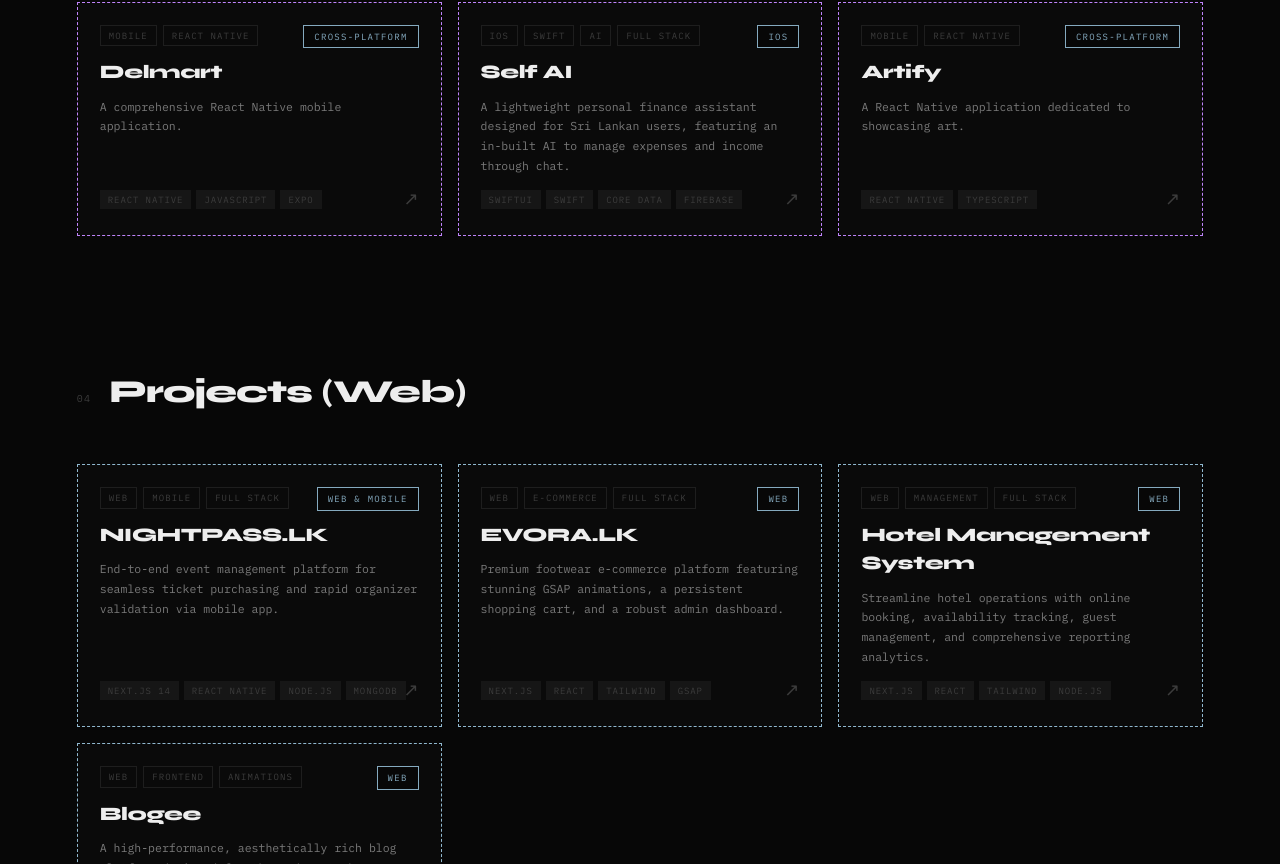
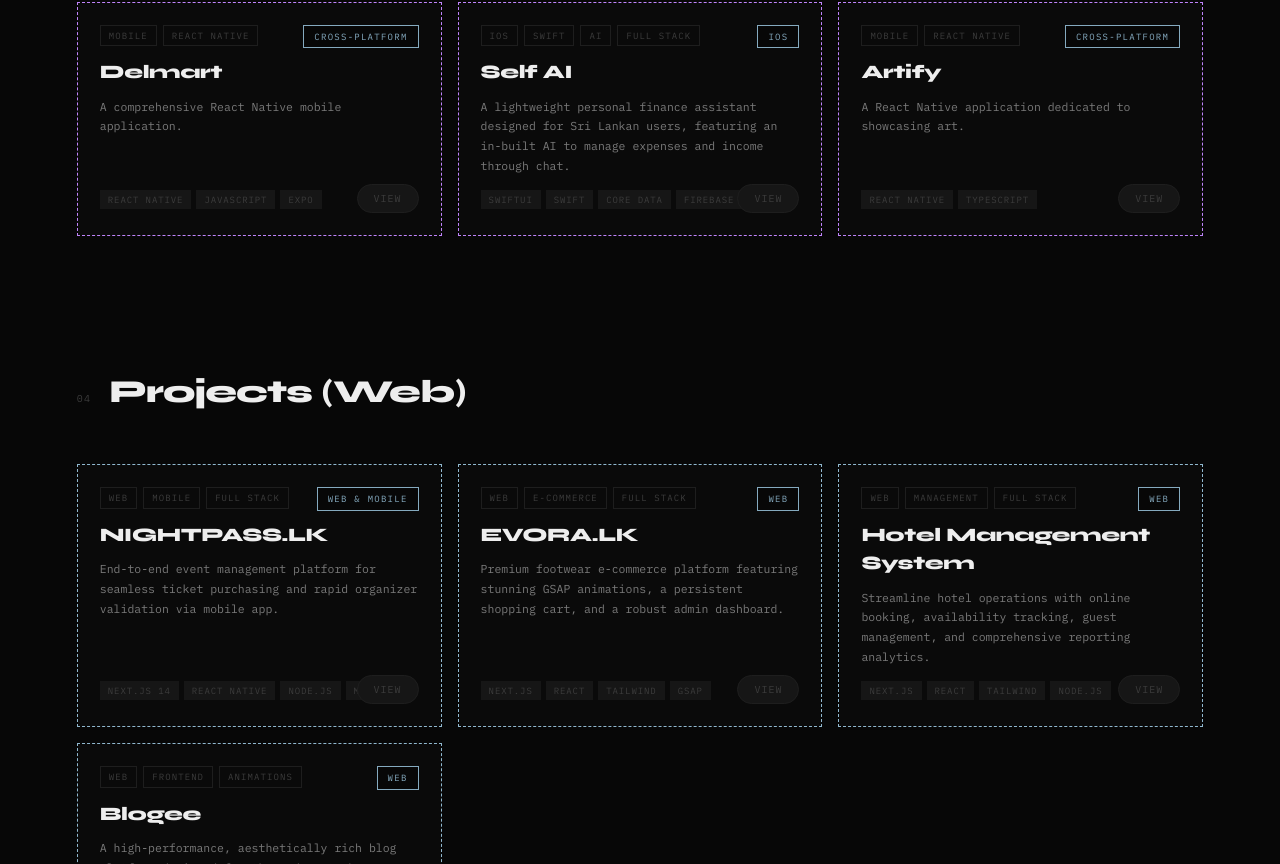
Before and after one commit to harithsenura/P, a Next.js app: page / in a window 1280 px wide. Shown: the part 1836-2700 px from the top of the page. Built offline with nearby package versions, Linux system fonts and the light colour scheme.

Commit message:
change project card view icon

```diff
--- a/src/app/globals.css
+++ b/src/app/globals.css
@@ -1238,18 +1238,31 @@
   transition: var(--tr);
 }
 
-.pc-arrow {
+.pc-view-btn {
   position: absolute;
   bottom: 22px;
   right: 22px;
-  font-size: 18px;
-  color: var(--text-3);
-  transition: all .25s;
-}
-
-.project-card:hover .pc-arrow {
-  color: var(--text);
-  transform: translate(3px, -3px);
+  font-family: var(--font-plex-mono), monospace;
+  font-size: 10px;
+  letter-spacing: 0.1em;
+  text-transform: uppercase;
+  color: var(--text-3);
+  border: 1px solid var(--border);
+  padding: 6px 16px;
+  border-radius: 100px;
+  background: var(--surface-2);
+  transition: all .35s ease;
+  display: flex;
+  align-items: center;
+  justify-content: center;
+}
+
+.project-card:hover .pc-view-btn {
+  background: var(--text);
+  color: var(--bg);
+  border-color: var(--text);
+  transform: translateY(-2px);
+  box-shadow: 0 4px 12px color-mix(in srgb, var(--text) 20%, transparent);
 }
 
 /* ══ PROJECT DETAIL OVERLAY ════════════════════════════════ */
--- a/src/app/layout.tsx
+++ b/src/app/layout.tsx
@@ -42,8 +42,8 @@
   authors: [{ name: 'Harith Divarathna' }],
   creator: 'Harith Divarathna',
   icons: {
-    icon: '/favicon-circle.png',
-    apple: '/favicon-circle.png',
+    icon: '/2.png',
+    apple: '/2.png',
   },
   openGraph: {
     type: 'website',
--- a/src/components/Projects.tsx
+++ b/src/components/Projects.tsx
@@ -65,7 +65,7 @@
                 <p className="pc-desc">{p.short}</p>
                 <div className="pc-tech">{p.tech.slice(0, 4).map((t, i) => <span key={i} className="pc-pill">{t}</span>)}</div>
               </div>
-              <div className="pc-arrow">↗</div>
+              <div className="pc-view-btn">View</div>
             </button>
           ))}
         </div>
@@ -92,7 +92,7 @@
                 <p className="pc-desc">{p.short}</p>
                 <div className="pc-tech">{p.tech.slice(0, 4).map((t, i) => <span key={i} className="pc-pill">{t}</span>)}</div>
               </div>
-              <div className="pc-arrow">↗</div>
+              <div className="pc-view-btn">View</div>
             </button>
           ))}
         </div>
@@ -118,7 +118,7 @@
                 <p className="pc-desc">{p.short}</p>
                 <div className="pc-tech">{p.tech.slice(0, 4).map((t, i) => <span key={i} className="pc-pill">{t}</span>)}</div>
               </div>
-              <div className="pc-arrow">↗</div>
+              <div className="pc-view-btn">View</div>
             </button>
           ))}
         </div>
```
